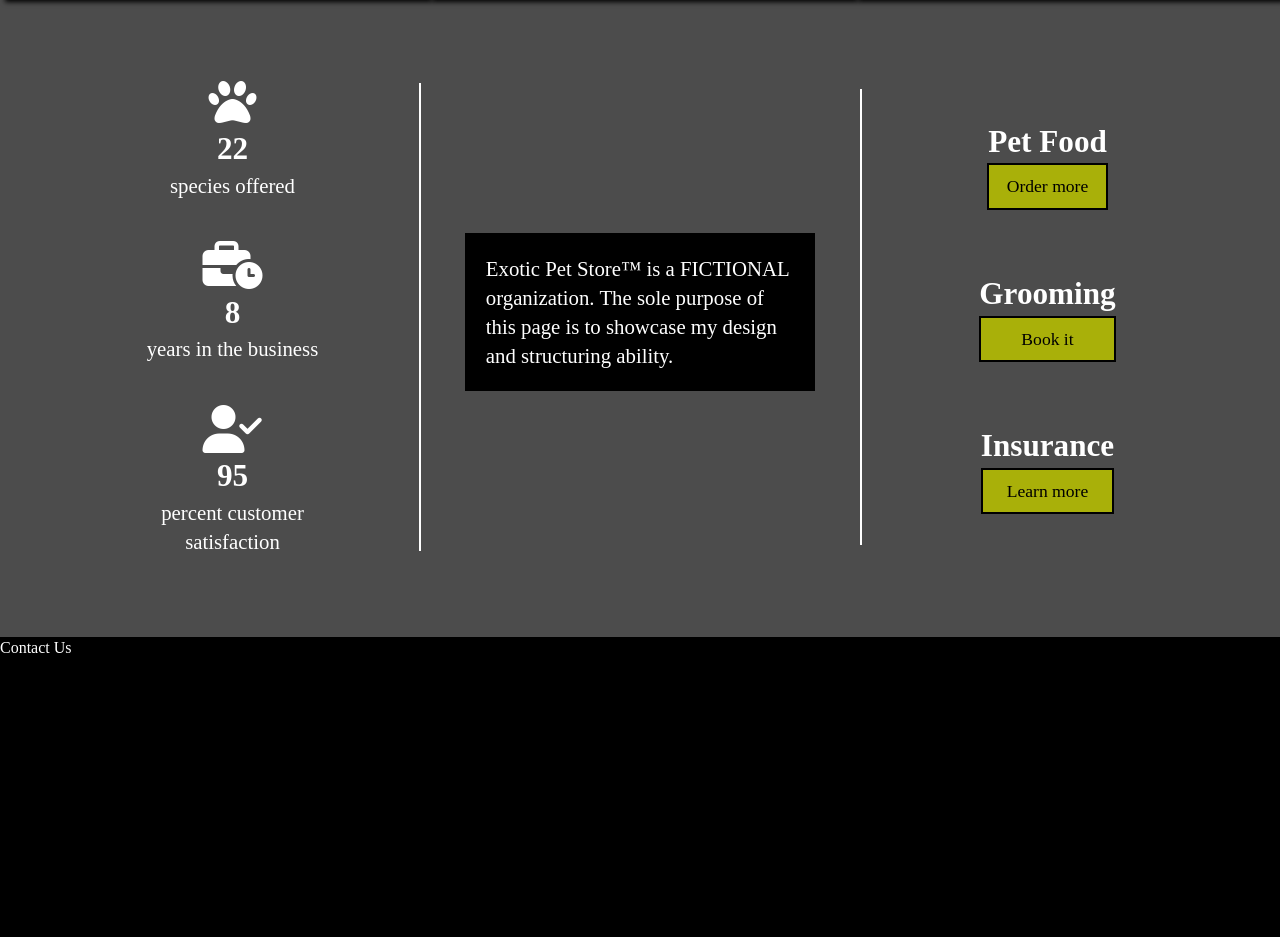
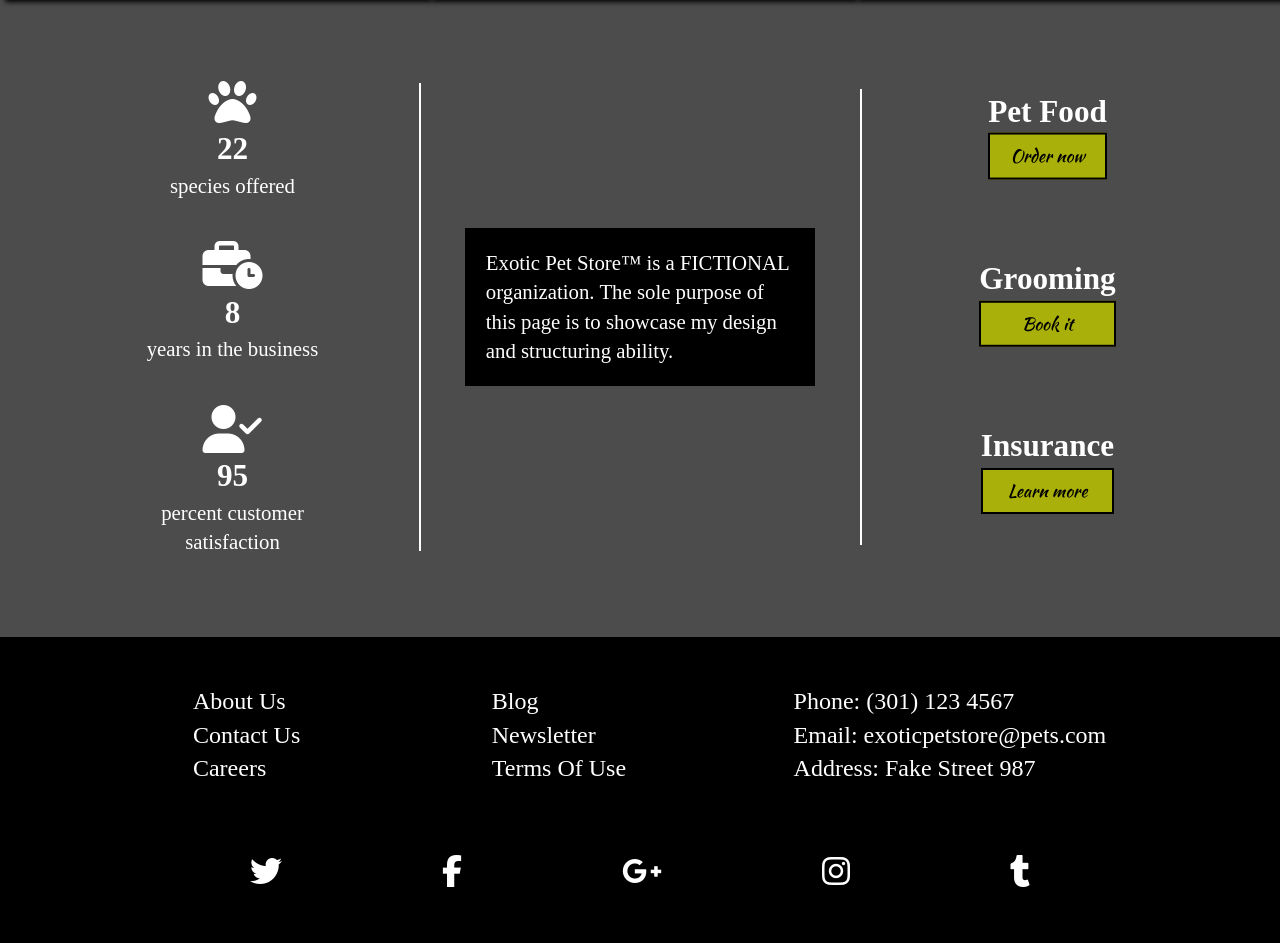
Before and after one commit to julianvazq/exotic-pet-store, a plain HTML site: page index.html in a window 1280 px wide. Shown: the part 1763-2706 px from the top of the page. Drawn offline with nearby package versions, Linux system fonts and the light colour scheme; a web font is replaced by a local one.

Commit message:
Add footer

```diff
--- a/css/style.css
+++ b/css/style.css
@@ -1,6 +1,5 @@
 :root {
   --primary-color: #a9b009;
-  /* font-family: 'Kaushan Script', cursive; */
 }
 
 *,
@@ -15,6 +14,7 @@
 
 a {
   text-decoration: none;
+  color: white;
 }
 
 ul {
@@ -90,10 +90,6 @@ header h2 {
   color: var(--primary-color);
 }
 
-.btn-cta {
-  font-family: "Kaushan Script", cursive;
-}
-
 header h3 {
   font-size: 1.4rem;
   margin: 1em;
@@ -116,6 +112,14 @@ header h3 {
   font-size: 1.3rem;
 }
 
+footer {
+  font-size: 1.1rem;
+}
+
+.social-media {
+  font-size: 1.5rem;
+}
+
 /* Utilities */
 
 .btn {
@@ -124,17 +128,20 @@ header h3 {
   padding: 0.1em 0.2em;
   border: 2px solid white;
   text-align: center;
+  font-family: "Kaushan Script", cursive;
+  transition: background 300ms ease-in;
 }
 
 .btn-services {
   color: black;
   border-color: black;
   width: 100%;
-  padding: 0.5em 1em;
+  padding: 0.5em 0.8em;
   font-size: 1.1rem;
 }
 
-.btn-services:hover {
+.btn-services:hover,
+.btn-services:focus {
   background: none;
   color: white;
   border-color: white;
@@ -238,7 +245,6 @@ header h3 span {
   color: white;
   padding: 0 1.3em 0 1em;
   margin-top: 0.2em;
-  transition: background 300ms ease-in;
 }
 
 .btn-cta:hover,
@@ -378,6 +384,75 @@ header h3 span {
   z-index: 6;
 }
 
+/* -Stats + Services + Disclaimer-
+-------------------------------*/
+
+/* Stats */
+.stats-flex {
+  text-align: center;
+  position: relative;
+  z-index: 9;
+}
+
+.stats-flex::before .services::before {
+  content: "";
+  position: absolute;
+  top: 0;
+  bottom: 0;
+  left: 0;
+  right: 0;
+  background: rgba(0, 0, 0, 0.5);
+  z-index: -1;
+}
+
+.stats-flex > div {
+  padding: 1em 0;
+}
+
+.stats-flex i {
+  font-size: 3rem;
+}
+
+/* Services */
+.services {
+  margin: 1em 0;
+  display: flex;
+  justify-content: space-evenly;
+  align-items: center;
+  text-align: center;
+  position: relative;
+  z-index: 9;
+}
+
+.services > div {
+  padding: 1.5em 0;
+}
+
+.pet-food {
+  transform: translateY(-20%);
+}
+
+.grooming {
+  transform: translateY(-10%);
+}
+
+/* Disclaimer */
+.disclaimer {
+  position: relative;
+  z-index: 9;
+  padding-bottom: 1em;
+}
+
+.disclaimer .container {
+  width: 350px;
+  margin: -0.5em auto 0 auto;
+  background: black;
+}
+
+.disclaimer p {
+  padding: 1em;
+}
+
 @media only screen and (min-width: 560px) {
   .background-wrapper {
     display: grid;
@@ -452,70 +527,40 @@ header h3 span {
   }
 }
 
-/* -Stats + Services + Disclaimer-
--------------------------------*/
-
-/* Stats */
-.stats-flex {
-  text-align: center;
-  position: relative;
-  z-index: 9;
-}
-
-.stats-flex::before .services::before {
-  content: "";
-  position: absolute;
-  top: 0;
-  bottom: 0;
-  left: 0;
-  right: 0;
-  background: rgba(0, 0, 0, 0.5);
-  z-index: -1;
-}
-
-.stats-flex > div {
-  padding: 1em 0;
-}
-
-.stats-flex i {
-  font-size: 3rem;
-}
-
-/* Services */
-.services {
-  margin: 1em 0;
-  display: flex;
-  justify-content: space-evenly;
-  align-items: center;
-  text-align: center;
-  position: relative;
-  z-index: 9;
-}
-
-.services > div {
-  padding: 1.5em 0;
-}
-
-/* Disclaimer */
-.disclaimer {
-  position: relative;
-  z-index: 9;
-}
-
-.disclaimer .container {
-  width: 350px;
-  margin: -0.5em auto 0 auto;
-  background: black;
-}
-
-.disclaimer p {
-  padding: 1em;
-}
-
 /* -------Footer-----------
 ----------------------*/
 footer {
-  height: 300px;
   background: black;
   color: white;
+  padding: 2em 0.5em;
 }
+
+footer ul:first-of-type {
+  padding: 0 1em 0 0.8em;
+}
+
+.footer-links {
+  display: flex;
+  justify-content: space-around;
+}
+
+.social-media {
+  display: flex;
+  justify-content: space-evenly;
+  margin-top: 2em;
+}
+
+footer a:hover,
+footer a:focus {
+  opacity: 0.7;
+}
+
+@media only screen and (min-width: 500px) {
+  footer {
+    font-size: 1.5rem;
+  }
+
+  .social-media {
+    font-size: 2rem;
+  }
+}
--- a/index.html
+++ b/index.html
@@ -82,17 +82,17 @@
         </section>
 
         <section class="services">
-          <div>
+          <div class="pet-food">
             <h2>Pet Food</h2>
-            <a href="#" class="btn btn-services">Order more</a>
+            <a href="#" class="btn btn-services">Order now</a>
           </div>
-          <div>
+          <div class="grooming">
             <h2>Grooming</h2>
             <a href="#" class="btn btn-services">Book it</a>
           </div>
-          <div>
+          <div class="insurance">
             <h2>Insurance</h2>
-            <a href="#" class="btn btn-services">Learn more</a>
+            <a href="#" class="btn btn-services learn-more">Learn more</a>
           </div>
         </section>
 
@@ -107,7 +107,37 @@
         </section>
       </div>
 
-      <footer>Contact Us</footer>
+      <footer>
+        <div class="container">
+          <div class="footer-links">
+            <ul>
+              <a href="#"> <li>About Us</li></a>
+              <a href="#"> <li>Contact Us</li></a>
+              <a href="#"> <li>Careers</li></a>
+            </ul>
+
+            <ul class="show">
+              <a href="#"> <li>Blog</li></a>
+              <a href="#"> <li>Newsletter</li></a>
+              <a href="#"> <li>Terms Of Use</li></a>
+            </ul>
+
+            <ul>
+              <a href="#"> <li>Phone: (301) 123 4567</li></a>
+              <a href="#"> <li>Email: exoticpetstore@pets.com</li></a>
+              <a href="#"> <li>Address: Fake Street 987</li></a>
+            </ul>
+          </div>
+          <div class="social-media">
+            <a href="#"> <i class="fab fa-twitter"></i></a>
+            <a href="#"> <i class="fab fa-facebook-f"></i></a>
+            <!-- Who actually uses Google+? -->
+            <a href="#"> <i class="fab fa-google-plus-g"></i></a>
+            <a href="#"> <i class="fab fa-instagram"></i></a>
+            <a href="#"> <i class="fab fa-tumblr"></i></a>
+          </div>
+        </div>
+      </footer>
     </main>
     <script src="https://ajax.googleapis.com/ajax/libs/jquery/3.4.1/jquery.min.js"></script>
     <script src="js/simple-lightbox.min.js"></script>
```
